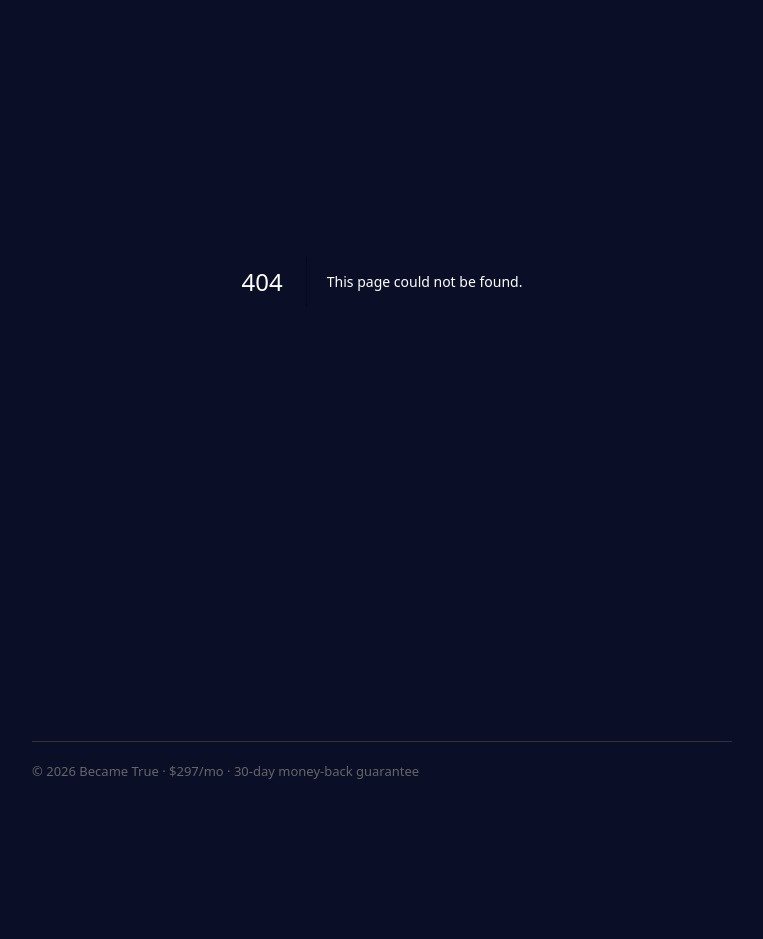
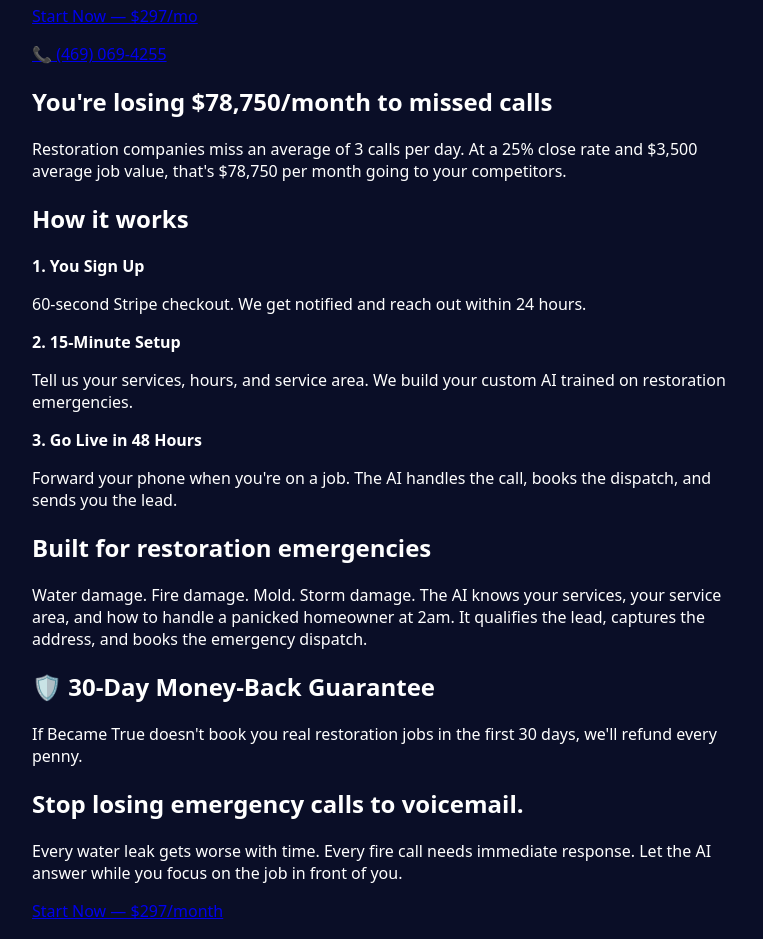
Before and after one commit to jaypeak1425/became-true, a Next.js app: page /restoration in a window 1280 px wide. Before the commit this address had no page. Shown: the part 260-1199 px from the top of the page, without its empty margins (258-1021 px from the left). Before the commit the page ends 1080 px from the top, so only its background shows below. Built offline with nearby package versions, Linux system fonts and the light colour scheme.

Commit message:
Create RestorationPage component for service promotion

```diff
--- /dev/null
+++ b/app/restoration/page.tsx
@@ -0,0 +1,48 @@
+export default function RestorationPage() {
+  return (
+    <main>
+      <h1>AI Receptionist for Restoration Companies</h1>
+      <p>Never miss another water damage or fire restoration call. Became True answers 24/7, books the job, and dispatches your crew.</p>
+      <p>
+        <a href="https://buy.stripe.com/fZu7sLfwjgG731f6ij0gw00">Start Now — $297/mo</a>
+      </p>
+      <p>
+        <a href="tel:4690694255">📞 (469) 069-4255</a>
+      </p>
+
+      <h2>You're losing $78,750/month to missed calls</h2>
+      <p>Restoration companies miss an average of 3 calls per day. At a 25% close rate and $3,500 average job value, that's $78,750 per month going to your competitors.</p>
+
+      <h2>How it works</h2>
+      <div>
+        <div>
+          <strong>1. You Sign Up</strong>
+          <p>60-second Stripe checkout. We get notified and reach out within 24 hours.</p>
+        </div>
+        <div>
+          <strong>2. 15-Minute Setup</strong>
+          <p>Tell us your services, hours, and service area. We build your custom AI trained on restoration emergencies.</p>
+        </div>
+        <div>
+          <strong>3. Go Live in 48 Hours</strong>
+          <p>Forward your phone when you're on a job. The AI handles the call, books the dispatch, and sends you the lead.</p>
+        </div>
+      </div>
+
+      <h2>Built for restoration emergencies</h2>
+      <p>Water damage. Fire damage. Mold. Storm damage. The AI knows your services, your service area, and how to handle a panicked homeowner at 2am. It qualifies the lead, captures the address, and books the emergency dispatch.</p>
+
+      <h2>🛡️ 30-Day Money-Back Guarantee</h2>
+      <p>If Became True doesn't book you real restoration jobs in the first 30 days, we'll refund every penny.</p>
+
+      <h2>Stop losing emergency calls to voicemail.</h2>
+      <p>Every water leak gets worse with time. Every fire call needs immediate response. Let the AI answer while you focus on the job in front of you.</p>
+      <p>
+        <a href="https://buy.stripe.com/fZu7sLfwjgG731f6ij0gw00">Start Now — $297/month</a>
+      </p>
+      <p>
+        <a href="tel:4690694255">📞 (469) 069-4255</a>
+      </p>
+    </main>
+  );
+}
```
